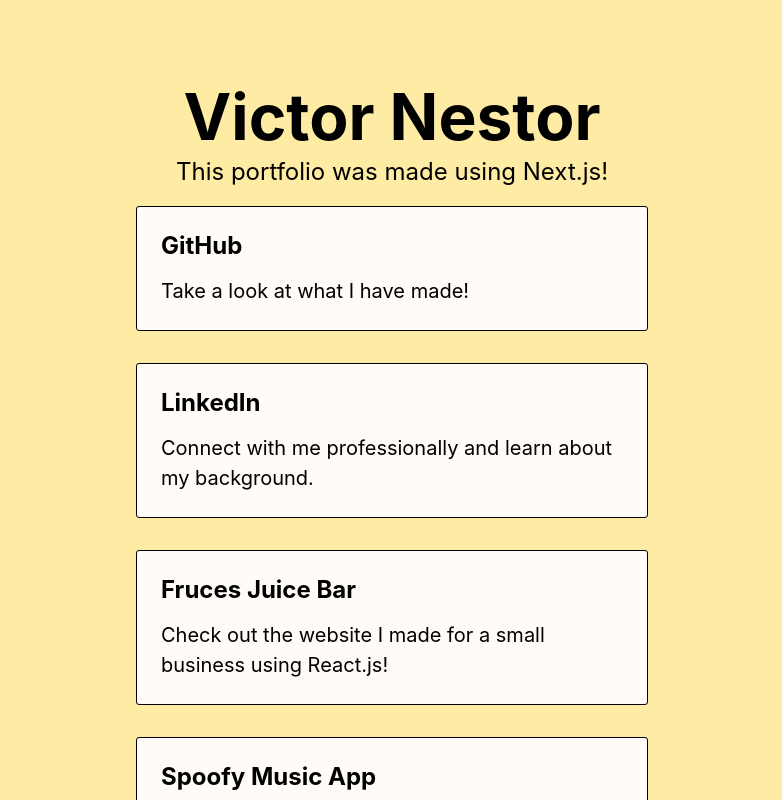
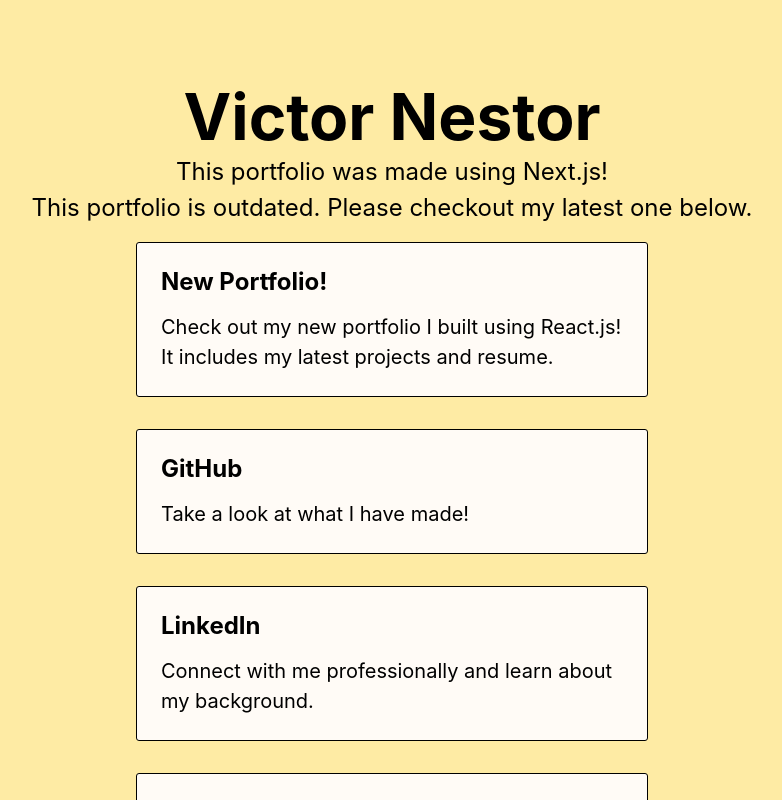
Before and after one commit to VNestor/basic-portfolio, a Next.js app: page / in a window 1280 px wide. Shown: the top 800 px of the page, without its empty margins (248-1030 px from the left). Built offline with nearby package versions, Linux system fonts and the light colour scheme.

Commit message:
Added new portfolio to list.

```diff
--- a/pages/index.tsx
+++ b/pages/index.tsx
@@ -17,9 +17,18 @@
 
       <main className={styles.main}>
         <h1 className={styles.title}>Victor Nestor</h1>
-        <p className={styles.description}>This portfolio was made using Next.js!</p>
+        <p className={styles.description}>This portfolio was made using Next.js!<br/> This portfolio is outdated. Please checkout my latest one below.</p>
 
         <div className={styles.grid}>
+        <a
+            href="https://victornestor.com/"
+            className={styles.card}
+            rel="noreferrer"
+            target="_blank"
+          >
+            <h2>New Portfolio!</h2>
+            <p>Check out my new portfolio I built using React.js! It includes my latest projects and resume.</p>
+          </a>
           <a
             href="https://github.com/VNestor"
             className={styles.card}
```
